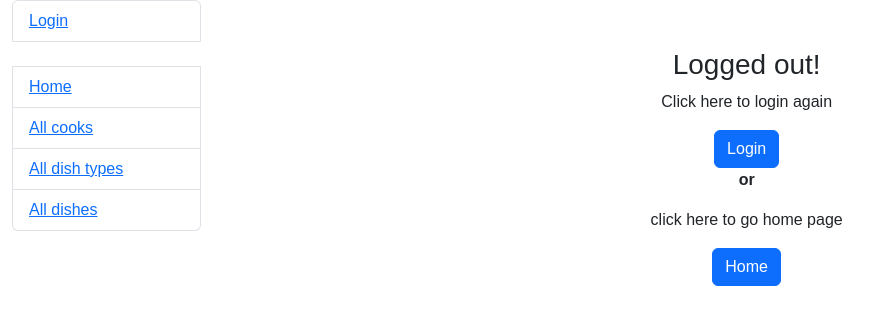
After one commit to 380974261314kv/Restaurant-kitcheen-service, a Django app: page /accounts/logout/ in a window 1280 px wide. The commit adds this page. Shown: the top 325 px of the page, without its empty margins (0-893 px from the left). Run offline with Django 4.2, Linux system fonts and the light colour scheme.

Commit message:
add pagination, registration & sidebar templates

```diff
--- a/restaurant_kitchen_service/settings.py
+++ b/restaurant_kitchen_service/settings.py
@@ -112,6 +112,8 @@ AUTH_PASSWORD_VALIDATORS = [
 
 AUTH_USER_MODEL = "restaurant.Cook"
 
+LOGIN_REDIRECT_URL = "/"
+
 # Internationalization
 # https://docs.djangoproject.com/en/4.1/topics/i18n/
 
--- a/restaurant_kitchen_service/urls.py
+++ b/restaurant_kitchen_service/urls.py
@@ -19,5 +19,6 @@ from django.urls import path, include
 urlpatterns = [
     path("admin/", admin.site.urls),
     path("", include("restaurant.urls", namespace="restaurant")),
+    path("accounts/", include("django.contrib.auth.urls")),
     path("__debug__/", include("debug_toolbar.urls")),
 ]
--- a/static/css/style.css
+++ b/static/css/style.css
@@ -3,3 +3,7 @@ body {
     padding: 0;
     font-family: Arial, Helvetica, sans-serif;
 }
+
+.make-dish {
+    text-align: center;
+}
--- a/templates/base.html
+++ b/templates/base.html
@@ -19,6 +19,7 @@
   <div class="row">
     <div class="col-sm-2">
       {% block sidebar %}
+      {% include 'includes/sidebar.html' %}
       {% endblock %}
     </div>
     <div class="col-sm-10">
@@ -26,6 +27,7 @@
 
       {% endblock %}
       {% block pagination %}
+      {% include 'includes/pagination.html' %}
       {% endblock %}
     </div>
   </div>
--- /dev/null
+++ b/templates/includes/pagination.html
@@ -0,0 +1,17 @@
+{% if is_paginated %}
+<ul class="pagination">
+  {% if page_obj.has_previous %}
+  <li class="page-item">
+    <a href="?page= {{ page_obj.previous_page_number }}" class="page-link">prev</a>
+  </li>
+  {% endif %}
+  <li class="page-item active">
+    <span class="page-link">{{ page_obj.number }} of {{ paginator.num_pages }}</span>
+  </li>
+  {% if page_obj.has_next %}
+  <li class="page-item">
+    <a href="?page= {{ page_obj.next_page_number }}" class="page-link">next</a>
+  </li>
+  {% endif %}
+</ul>
+{% endif %}
--- /dev/null
+++ b/templates/includes/sidebar.html
@@ -0,0 +1,15 @@
+<ul class="sidebar-nav list-group">
+  {% if user.is_authenticated %}
+  <li class="list-group-item">User: <a href="#">{{ user.username }}</a></li>
+  <li class="list-group-item"><a href="{% url 'logout'%}">Logout</a></li>
+  {% else %}
+  <li class="list-group-item"><a href="{% url 'login'%}">Login</a></li>
+  {% endif %}
+
+  <br>
+
+  <li class="list-group-item"><a href="{% url 'restaurant:index' %}">Home</a></li>
+  <li class="list-group-item"><a href="{% url 'restaurant:cook-list' %}">All cooks</a></li>
+  <li class="list-group-item"><a href="{% url 'restaurant:dish-type-list' %}">All dish types</a></li>
+  <li class="list-group-item"><a href="{% url 'restaurant:dish-list' %}">All dishes</a></li>
+</ul>
--- /dev/null
+++ b/templates/registration/logged_out.html
@@ -0,0 +1,12 @@
+{% extends 'base.html' %}
+
+{% block content %}
+<div class="make-dish mt-5">
+  <h3>Logged out!</h3>
+  <p>Click here to login again</p>
+  <a href="{% url 'login' %}" class="btn btn-primary">Login</a>
+  <p><b>or</b></p>
+  <p>click here to go home page</p>
+  <a href="{% url 'restaurant:index' %}" class="btn btn-primary">Home</a>
+</div>
+{% endblock %}
```
Also changed, not shown: restaurant/views.py (+6 -3 lines), templates/registration/login.html (added, +22 -0 lines).
